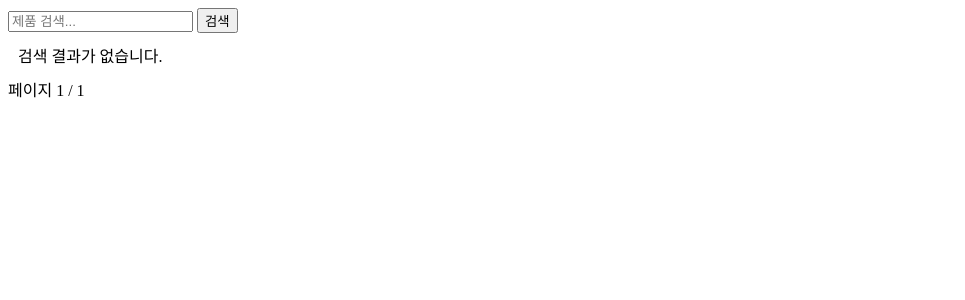
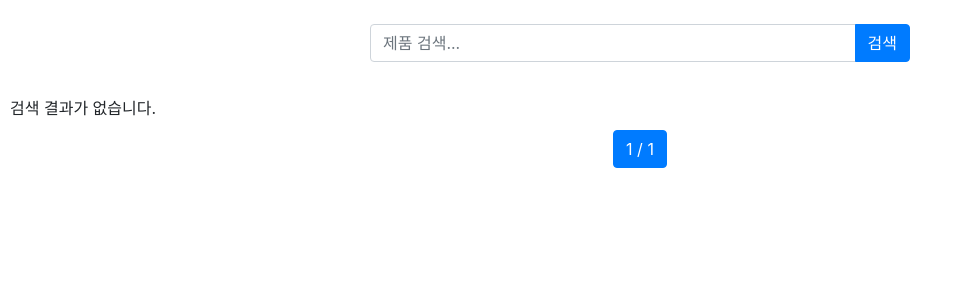
Before and after one commit to JAY-Winter/allecords, a Django app: page /products/ in a window 1280 px wide. Shown: the top 300 px of the page, without its empty margins (0-965 px from the left). Run offline with Django 4.2, Linux system fonts and the light colour scheme; data that the repository does not hold is empty; some libraries are stand-ins or nearby versions.

Commit message:
feat: 검색 및 페이지네이션 부트스트랙 적용

```diff
--- a/server/templates/board/product_table.html
+++ b/server/templates/board/product_table.html
@@ -27,14 +27,25 @@
             height: auto; /* 이미지의 비율을 유지 */
         }
     </style>
+    <!-- 부트스트랩 CSS 추가 -->
+    <link rel="stylesheet" href="https://stackpath.bootstrapcdn.com/bootstrap/4.5.2/css/bootstrap.min.css">
 
 </head>
 <body>
-    <!-- 검색 폼 추가 -->
-    <form method="GET" action="">
-        <input type="text" name="q" placeholder="제품 검색...">
-        <button type="submit">검색</button>
+    <!-- 검색 폼 부트스트랩 스타일로 꾸미기 -->
+    <div class="container my-4">
+        <div class="row justify-content-center">
+            <div class="col-md-6">
+                <form method="GET" action="" class="input-group">
+                    <input type="text" name="q" placeholder="제품 검색..." class="form-control">
+                    <div class="input-group-append">
+                        <button type="submit" class="btn btn-primary">검색</button>
+                    </div>
                 </form>
+            </div>
+        </div>
+    </div>
+
 
     <!-- 제품 그리드 -->
     <div class="grid-container">
@@ -43,7 +54,7 @@
                 <div class="grid-item" onclick="goToUrl('{{ product.url }}')" style="cursor:pointer;">
                     <img src="{{ product.image_url }}" alt="{{ product.name }}">
                     <h3>{{ product.name }}</h3>
-                    <p>{{ product.price }}</p>
+                    <p>{{ product.price }}원</p>
                 </div>
             {% endfor %}
         {% else %}
@@ -51,26 +62,47 @@
         {% endif %}
     </div>
 
-    <!-- 페이지네이션 링크 -->
-    <div>
-        <span class="step-links">
-            {% with request.GET.q as query %}
+<!-- Bootstrap Pagination -->
+<nav aria-label="Page navigation example">
+  <ul class="pagination justify-content-center">
+    <!-- 처음 페이지로 이동 -->
     {% if products.has_previous %}
-                    <a href="?q={{ query }}&page=1">&laquo; 처음</a>
-                    <a href="?q={{ query }}&page={{ products.previous_page_number }}">이전</a>
+      <li class="page-item">
+        <a class="page-link" href="?q={{ query }}&page=1" aria-label="First">
+          <span aria-hidden="true">&laquo;&laquo;</span>
+        </a>
+      </li>
+      <!-- 이전 페이지로 이동 -->
+      <li class="page-item">
+        <a class="page-link" href="?q={{ query }}&page={{ products.previous_page_number }}" aria-label="Previous">
+          <span aria-hidden="true">&laquo;</span>
+        </a>
+      </li>
     {% endif %}
 
-                <span class="current">
-                    페이지 {{ products.number }} / {{ products.paginator.num_pages }}
+    <!-- 현재 페이지 번호 (옵션으로 숫자 페이지들을 추가할 수 있음) -->
+    <li class="page-item active" aria-current="page">
+      <span class="page-link">
+        {{ products.number }} / {{ products.paginator.num_pages }}
       </span>
+    </li>
 
+    <!-- 다음 페이지로 이동 -->
     {% if products.has_next %}
-                    <a href="?q={{ query }}&page={{ products.next_page_number }}">다음</a>
-                    <a href="?q={{ query }}&page={{ products.paginator.num_pages }}">끝 &raquo;</a>
+      <li class="page-item">
+        <a class="page-link" href="?q={{ query }}&page={{ products.next_page_number }}" aria-label="Next">
+          <span aria-hidden="true">&raquo;</span>
+        </a>
+      </li>
+      <!-- 마지막 페이지로 이동 -->
+      <li class="page-item">
+        <a class="page-link" href="?q={{ query }}&page={{ products.paginator.num_pages }}" aria-label="Last">
+          <span aria-hidden="true">&raquo;&raquo;</span>
+        </a>
+      </li>
     {% endif %}
-            {% endwith %}
-        </span>
-    </div>
+  </ul>
+</nav>
 
 </body>
 </html>
```
Lines whose indentation alone changed are shown as unchanged.
